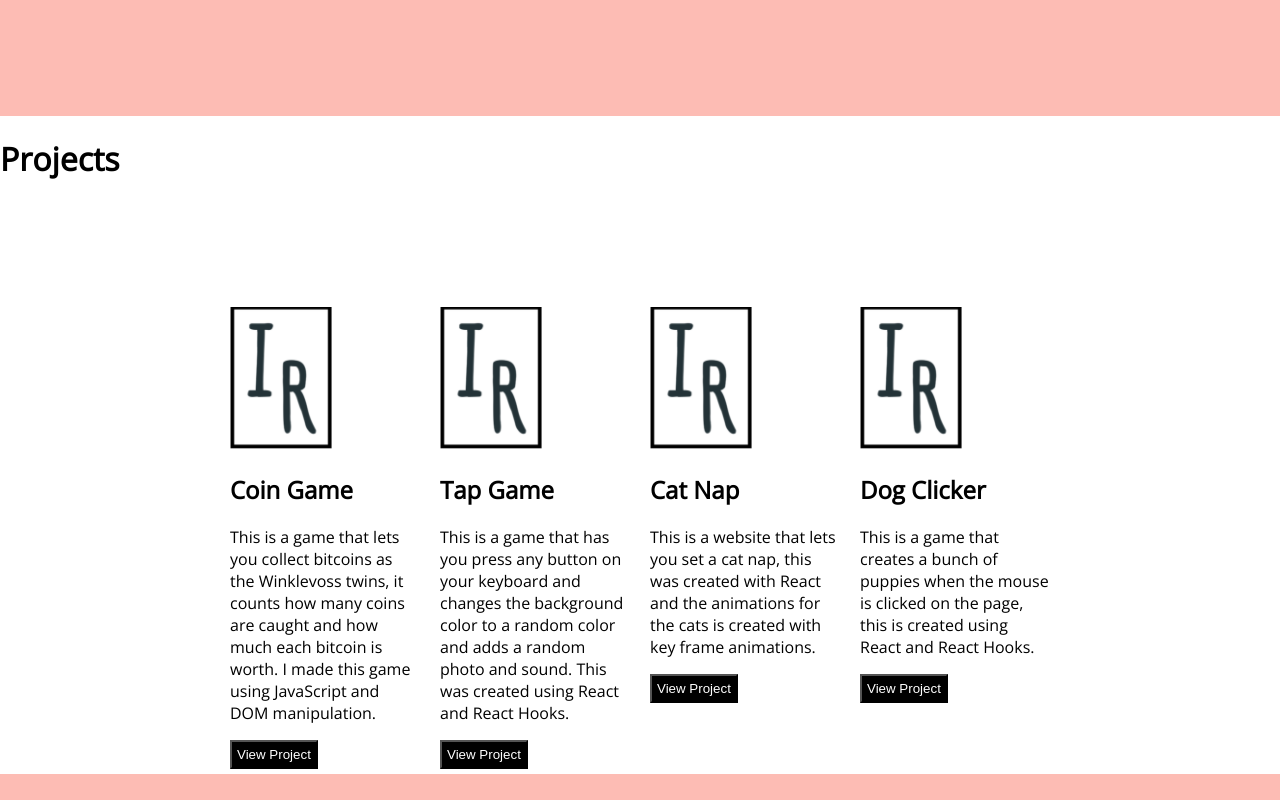
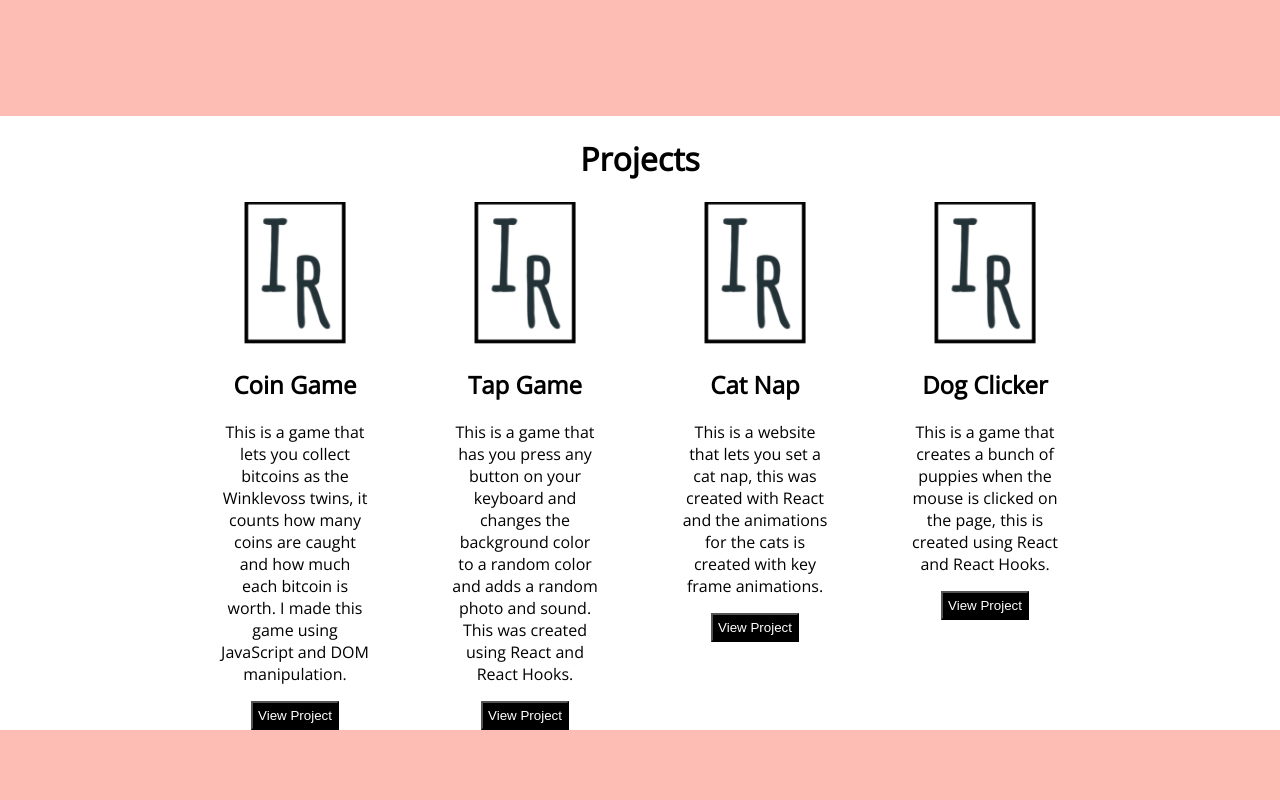
Before and after one commit to irenerobb72/portfolio, a React (Create React App) app: page / in a window 1280 px wide. Shown: the part 660-1460 px from the top of the page. Built offline with nearby package versions, Linux system fonts and the light colour scheme.

Commit message:
fixing the projects

```diff
--- a/src/index.scss
+++ b/src/index.scss
@@ -58,13 +58,22 @@ img.nav-item {
 
 .project-container {
   display: grid;
-  grid-template-columns: repeat(4, minmax(0, 1fr));
+  grid-template-columns: repeat(1, minmax(0, 1fr));
   padding: 0 calc(50% - 420px);
+  grid-gap: 80px;
+
+  @include mq($vp-sm) {
+    padding: 100px;
+  }
+
+  @include mq($vp-md) {
+    grid-template-columns: repeat(4, minmax(0, 1fr));
+    padding: 0 calc(50% - 420px);
+  }
 }
 
 .project-item {
-  padding: 5px 10px 5px 10px;
-  margin-top: 100px;
+  text-align: center;
 }
 
 .project-button {
@@ -121,6 +130,12 @@ img.nav-item {
   max-width: 100%;
   width: 100%;
 }
+h3 {
+  text-align: center;
+}
+h1 {
+  text-align: center;
+}
 
 #test-image {
   max-width: 100%;
```
